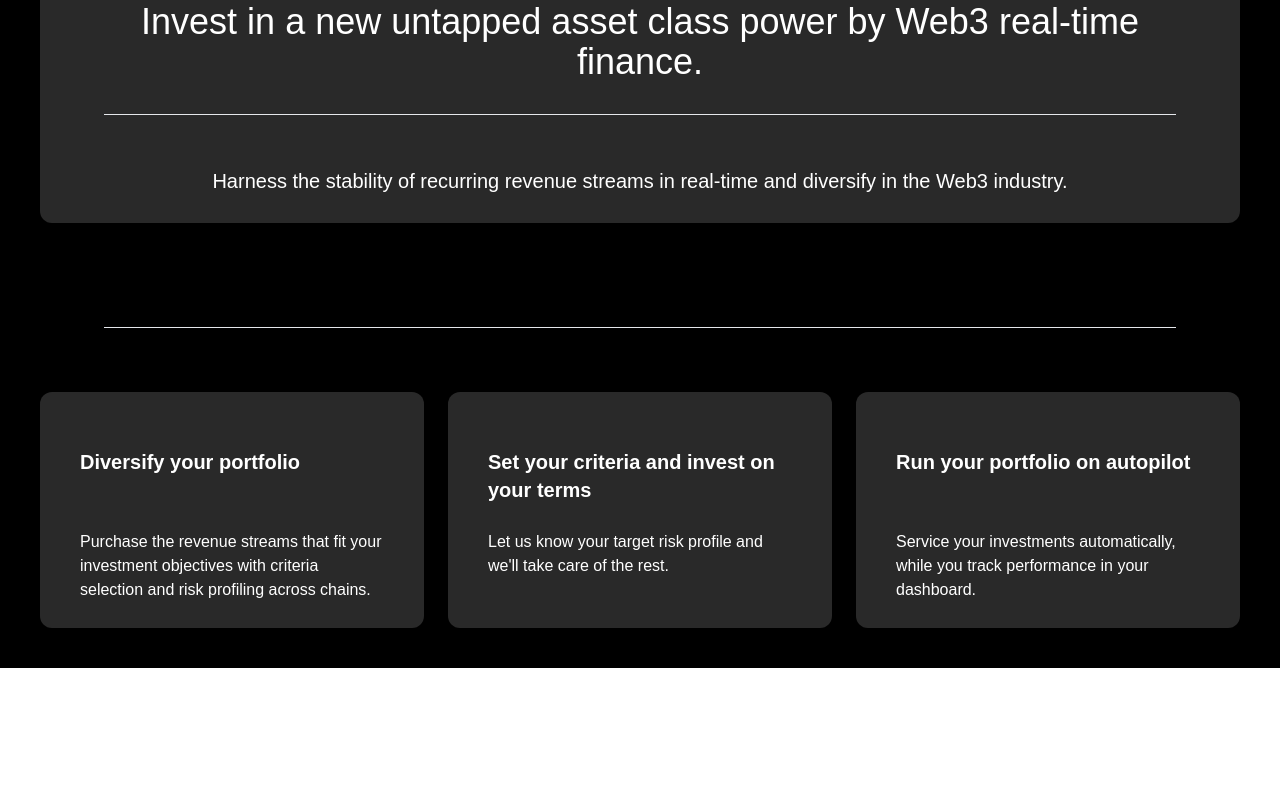
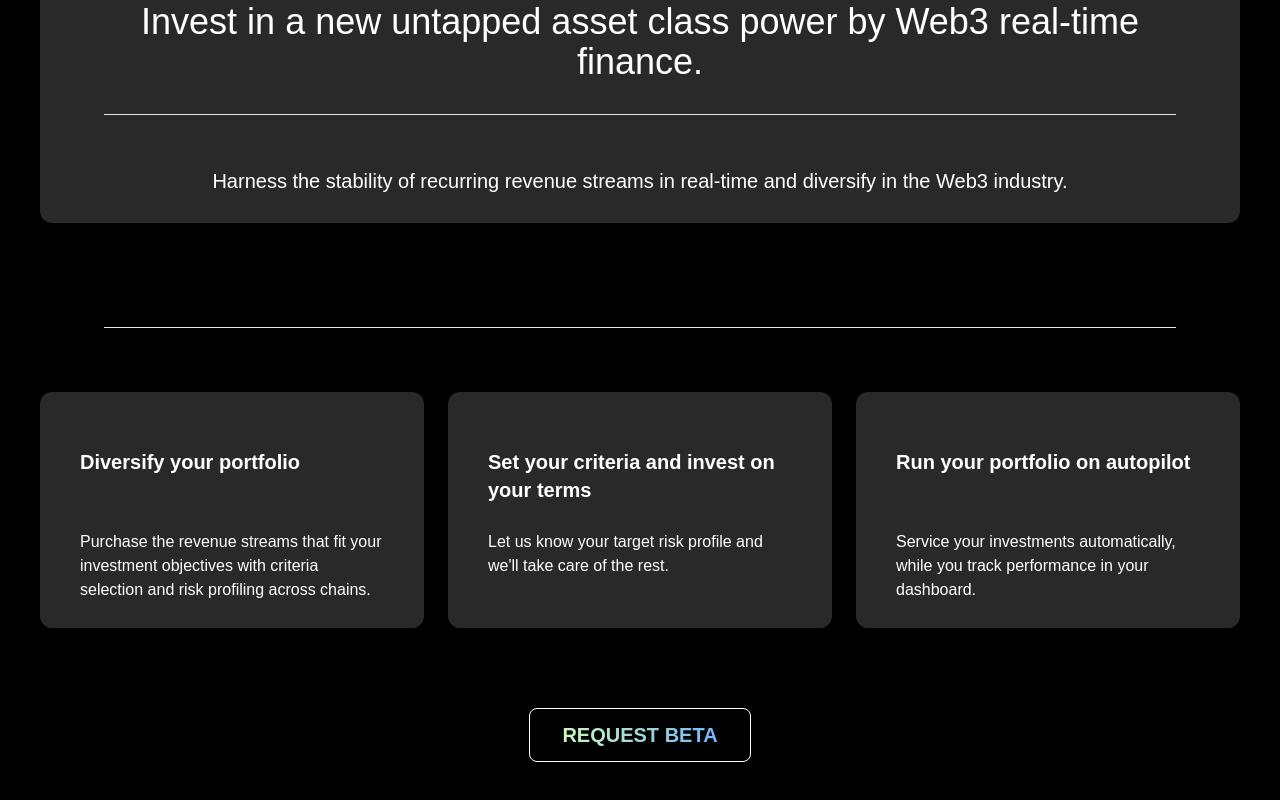
Before and after one commit to AAMFSJR/equalizerUIBeta, a React (Create React App) app: page / in a window 1280 px wide. Shown: the part 1568-2368 px from the top of the page. Before the commit the page ends 2236 px from the top, so only its background shows below. Built offline with nearby package versions, Linux system fonts and the light colour scheme; a web font is replaced by a local one.

Commit message:
Update Body.js

```diff
--- a/src/components/Body.js
+++ b/src/components/Body.js
@@ -97,6 +97,11 @@ const Body = () => {
 
         </section>
 
+         <div className='pt-10 mb-10 flex items-center justify-center'>
+               <figcaption className='border rounded-lg lg:px-8 px-1 lg:py-3 text-center text-base lg:text-xl font-semibold sm:w-full lg:w-fit border-white '>
+              <a href='https://blocksurvey.io/equalizer-early-access-7t5z3OqVRC2YEFcUXu8HeA?v=o' className='bg-gradient-to-r from-custom6 to bg-custom5 bg-clip-text text-transparent'>REQUEST BETA</a>
+            </figcaption>
+        </div>
 
     </section>
   )
```
